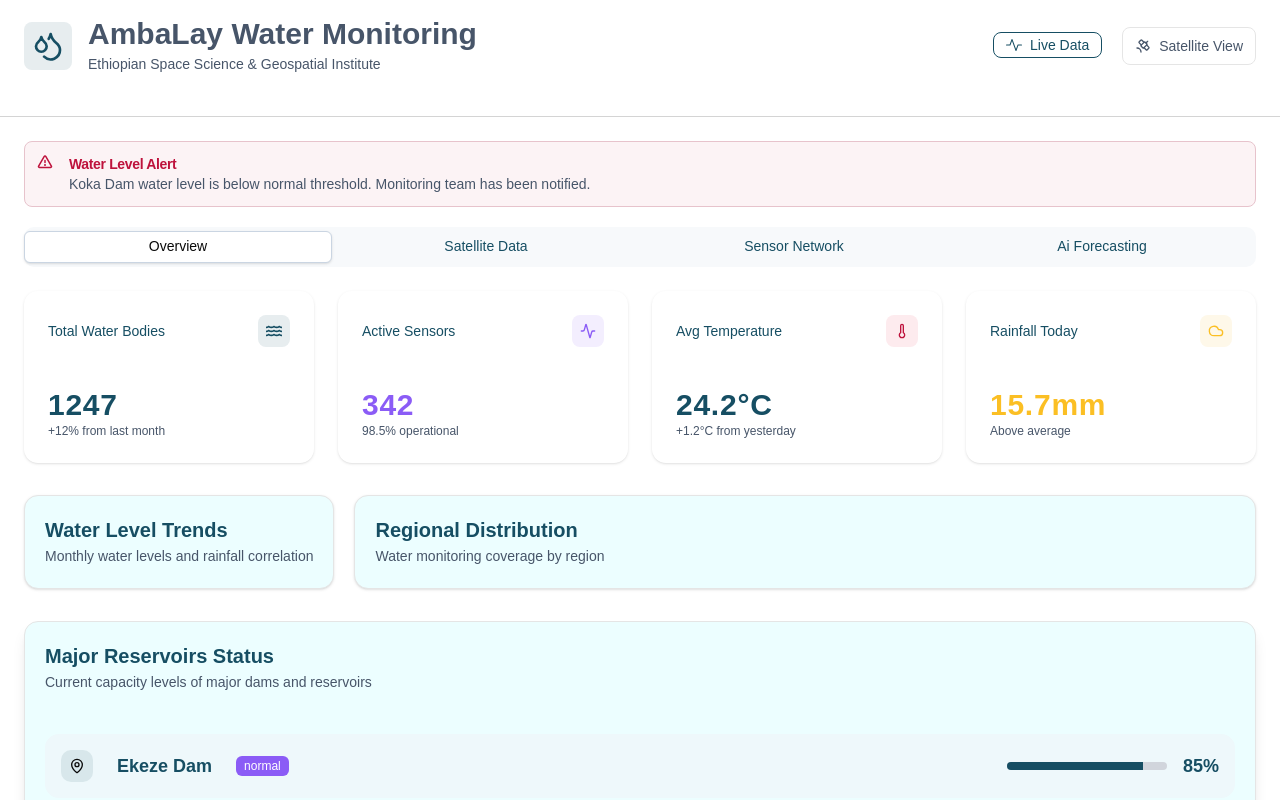
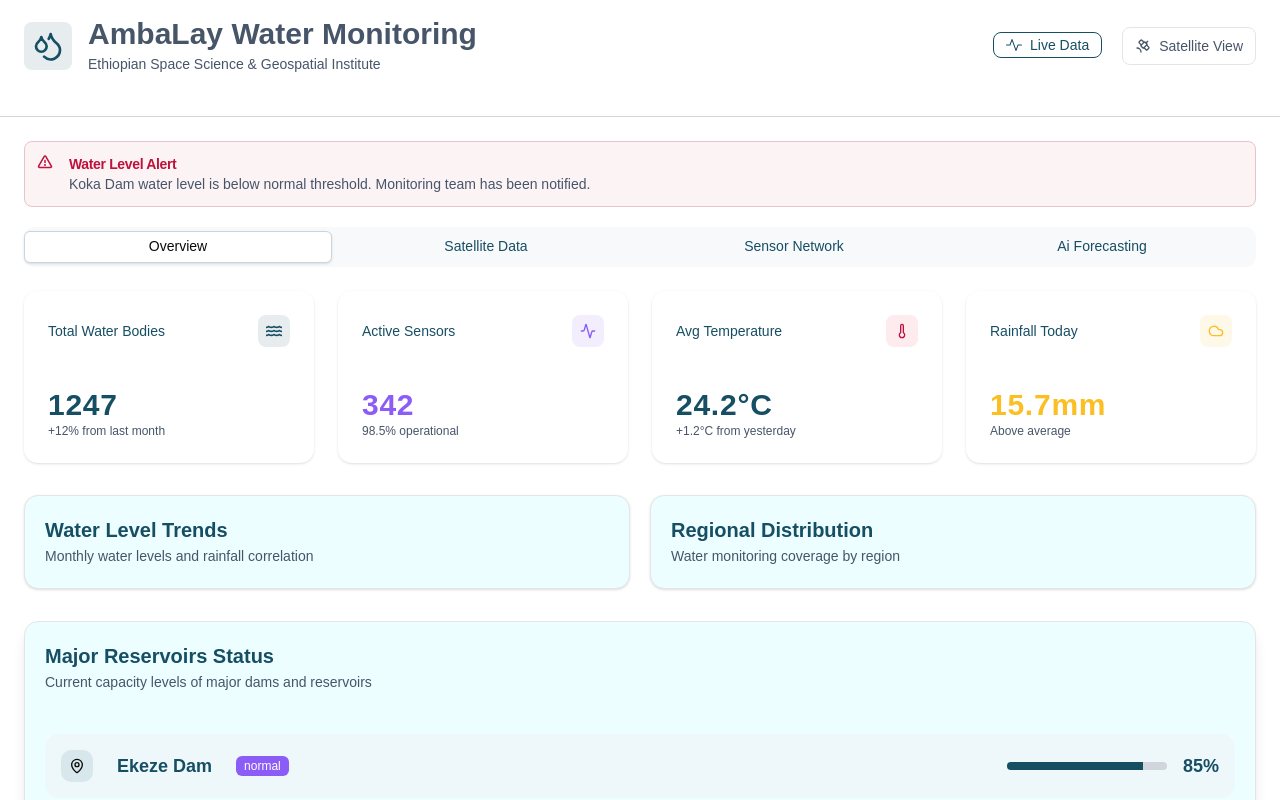
Before and after one commit to bettytadege/water-resources-monitoring, a React (Vite) app: page /monitoring in a window 1280 px wide. Shown: the top 800 px of the page. Built offline with nearby package versions, Linux system fonts and the light colour scheme.

Commit message:
fix: add flex-1 class to WaterLevelTrend component for improved layout

```diff
--- a/src/components/monitoring/overview/WaterLevelTrend.tsx
+++ b/src/components/monitoring/overview/WaterLevelTrend.tsx
@@ -1,7 +1,7 @@
 
 function WaterLevelTrend() {
     return (
-        <div className="bg-ice-blue rounded-xl border p-5 shadow">
+        <div className="bg-ice-blue rounded-xl border p-5 shadow flex-1">
             <div className="">
                 <p className="text-deep-teal font-semibold text-xl">Water Level Trends
                 </p>
```
